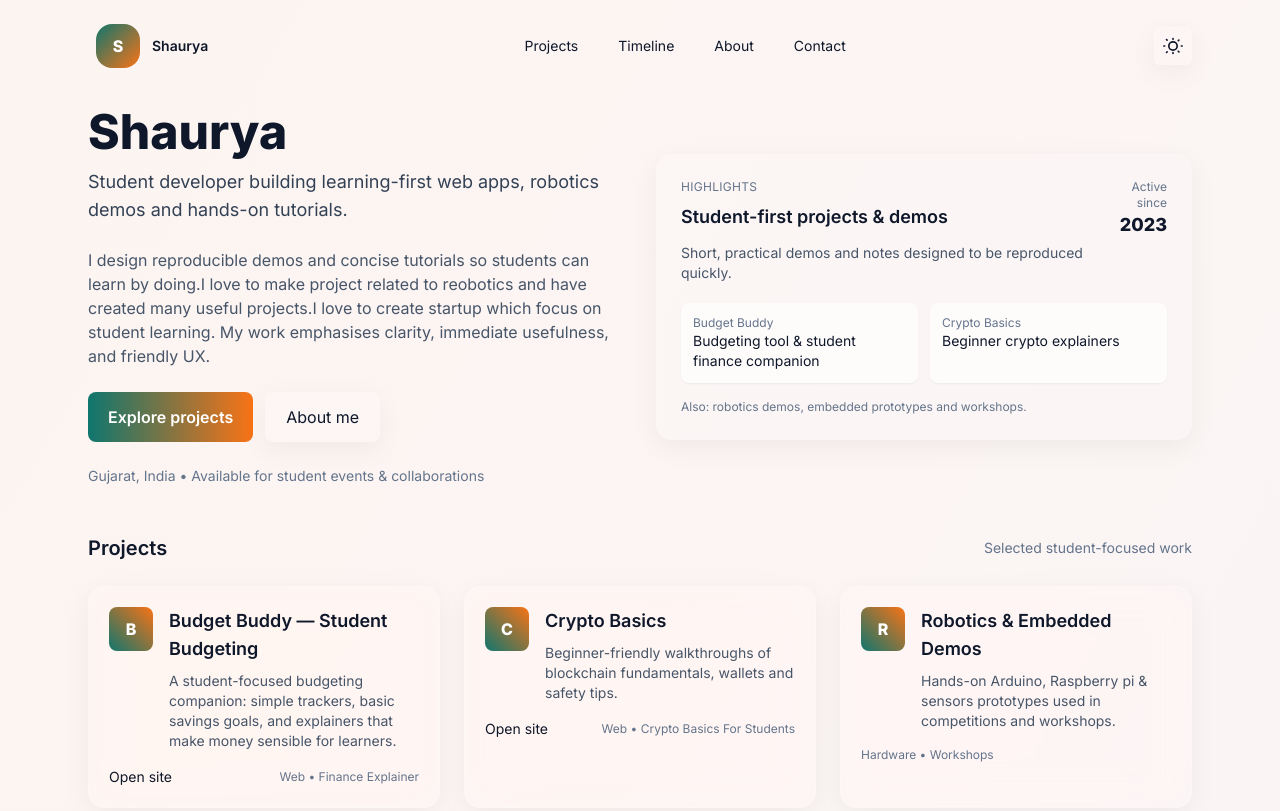
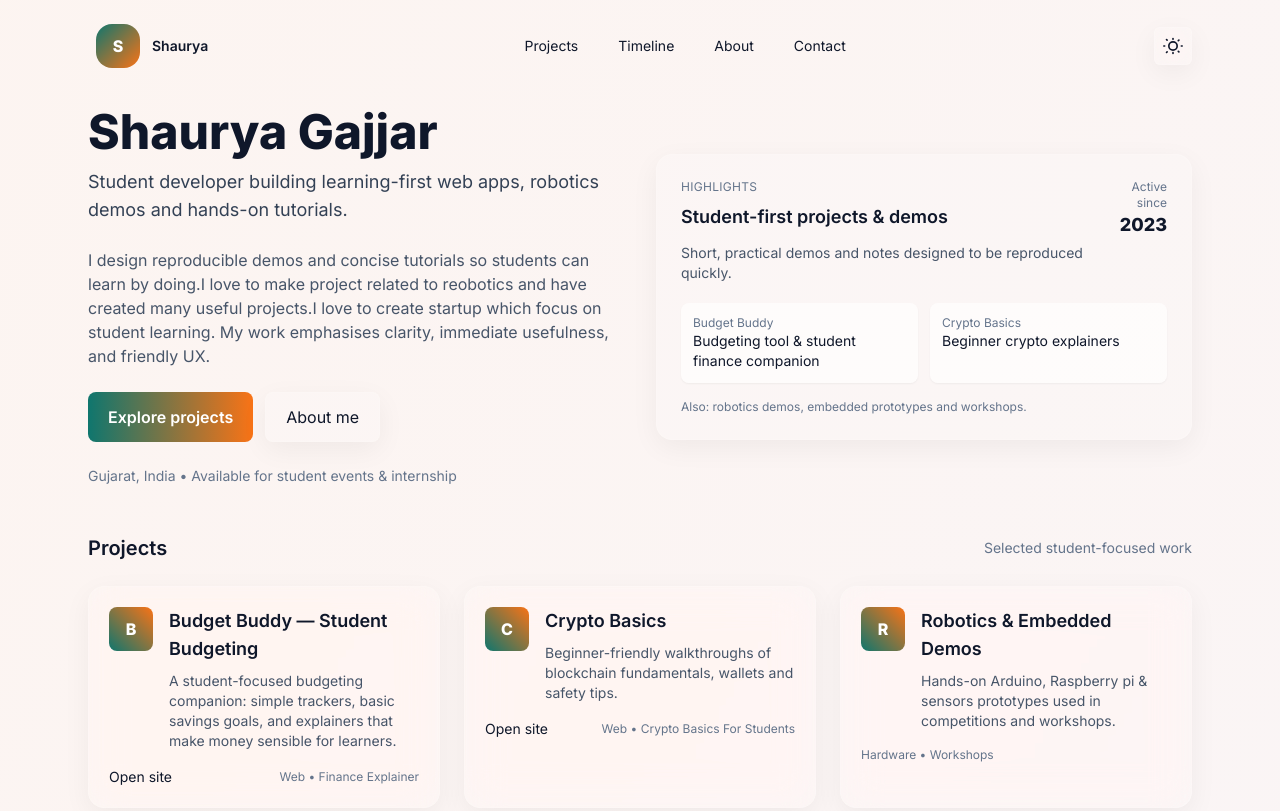
Before and after one commit to shauryagajjar/s.g, a plain HTML site: page index.html in a window 1280 px wide. Shown: the top 811 px of the page. Drawn offline with nearby package versions, Linux system fonts and the light colour scheme.

Commit message:
Update index.html

```diff
--- a/index.html
+++ b/index.html
@@ -94,7 +94,7 @@
     <main class="max-w-6xl mx-auto px-6 py-12">
       <section id="hero" class="grid gap-8 md:grid-cols-2 items-center">
         <div class="appear delay-1">
-          <h1 class="text-3xl md:text-5xl font-extrabold leading-tight">Shaurya</h1>
+          <h1 class="text-3xl md:text-5xl font-extrabold leading-tight">Shaurya Gajjar</h1>
           <div class="mt-3 text-lg font-medium text-slate-700 dark:text-slate-300">Student developer building learning-first web apps, robotics demos and hands-on tutorials.</div>
 
           <p class="mt-6 text-slate-600 dark:text-slate-300">I design reproducible demos and concise tutorials so students can learn by doing.I love to make project related to reobotics and have created many useful projects.I love to create startup which focus on student learning. My work emphasises clarity, immediate usefulness, and friendly UX.</p>
@@ -104,7 +104,7 @@
             <a href="#about" class="inline-flex items-center gap-2 px-5 py-3 rounded-lg border font-medium focus-ring glass">About me</a>
           </div>
 
-          <div class="mt-6 text-sm text-slate-500 dark:text-slate-400">Gujarat, India • Available for student events & collaborations</div>
+          <div class="mt-6 text-sm text-slate-500 dark:text-slate-400">Gujarat, India • Available for student events & internship</div>
         </div>
 
         <div class="order-first md:order-last appear delay-2">
```
